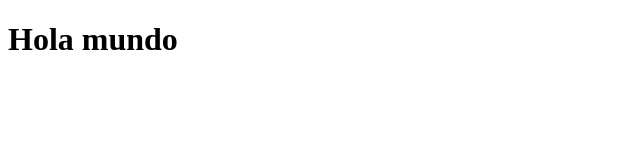
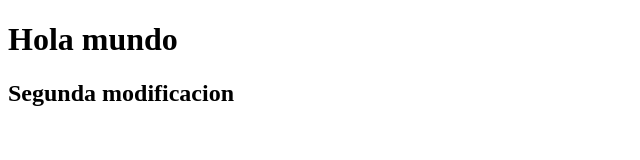
Before and after one commit to josuer97/ejercicio_grupo, a plain HTML site: page index.html in a window 1280 px wide. Shown: the whole page, without its empty margins (0-640 px from the left). Drawn offline with Linux system fonts and the light colour scheme.

Commit message:
Segunda modificacion

```diff
--- a/index.html
+++ b/index.html
@@ -8,5 +8,6 @@
 </head>
 <body>
   <h1>Hola mundo</h1>
+  <h2>Segunda modificacion<h2>
 </body>
 </html>
```
